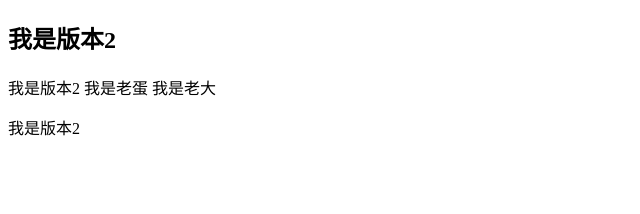
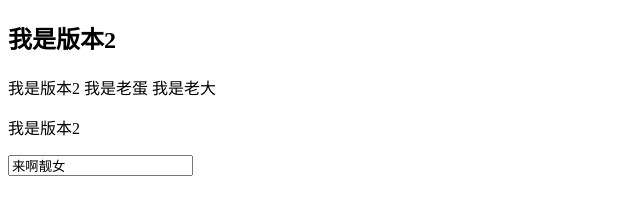
Before and after one commit to caolingling/FengZhi, a plain HTML site: page index.html in a window 1280 px wide. Shown: the whole page, without its empty margins (0-640 px from the left). Drawn offline with Linux system fonts and the light colour scheme.

Commit message:
2.0版本

```diff
--- a/index.html
+++ b/index.html
@@ -16,6 +16,7 @@
     </p>
 
     <p>我是版本2 </p>
+    <input type="text" value="来啊靓女">
 </body>
 
 </html>
```
